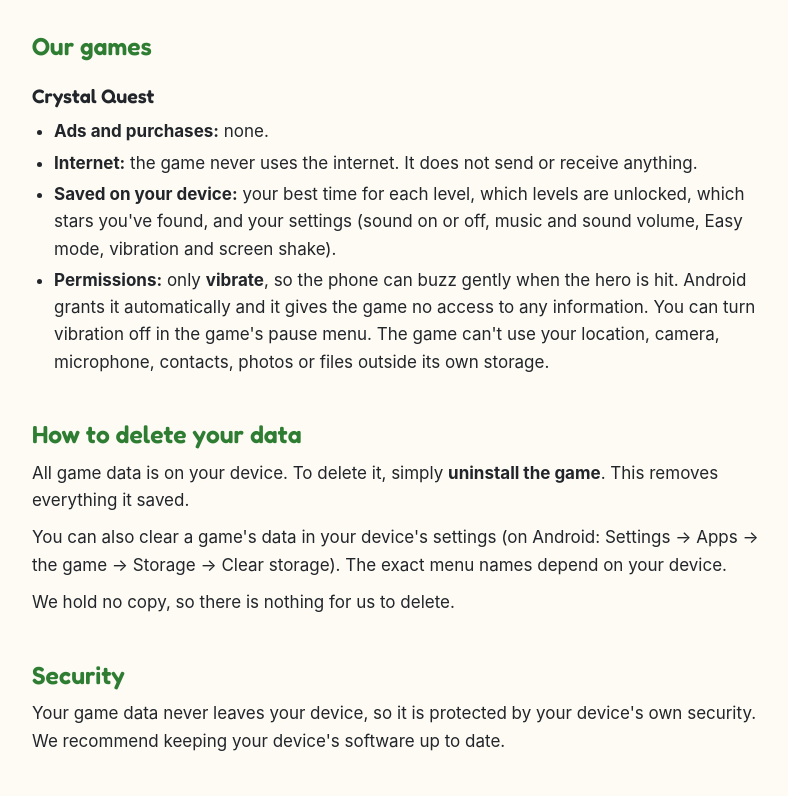
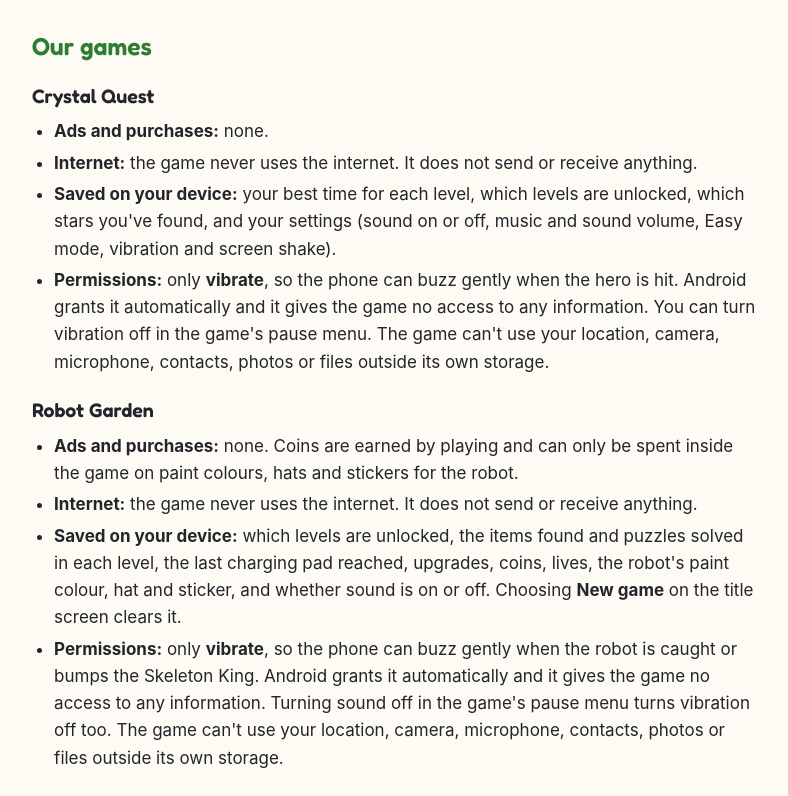
Before and after one commit to daverh/kikamatic, a plain HTML site: page privacy-policy.html in a window 1280 px wide. Shown: the part 2000-2796 px from the top of the page, without its empty margins (244-1032 px from the left). Drawn offline with Linux system fonts and the light colour scheme.

Commit message:
Privacy policy: add Robot Garden
Co-Authored-By: Claude Opus 5.5 <noreply@anthropic.com>

```diff
--- a/privacy-policy.html
+++ b/privacy-policy.html
@@ -19,7 +19,7 @@
 
 <main class="wrap" style="max-width:760px">
 <h1>Kikamatic Privacy Policy</h1>
-<p class="date"><strong>Effective date:</strong> 10 November 2026</p>
+<p class="date"><strong>Effective date:</strong> 11 November 2026</p>
 
 <p>This policy explains how games made by <strong>Kikamatic</strong> handle information. It covers every Kikamatic game on every device. The section <a href="#games">"Our games"</a> lists each game and anything that is specific to it.</p>
 
@@ -72,6 +72,14 @@
   <li><strong>Permissions:</strong> only <strong>vibrate</strong>, so the phone can buzz gently when the hero is hit. Android grants it automatically and it gives the game no access to any information. You can turn vibration off in the game's pause menu. The game can't use your location, camera, microphone, contacts, photos or files outside its own storage.</li>
 </ul>
 
+<h3 id="robot-garden">Robot Garden</h3>
+<ul>
+  <li><strong>Ads and purchases:</strong> none. Coins are earned by playing and can only be spent inside the game on paint colours, hats and stickers for the robot.</li>
+  <li><strong>Internet:</strong> the game never uses the internet. It does not send or receive anything.</li>
+  <li><strong>Saved on your device:</strong> which levels are unlocked, the items found and puzzles solved in each level, the last charging pad reached, upgrades, coins, lives, the robot's paint colour, hat and sticker, and whether sound is on or off. Choosing <strong>New game</strong> on the title screen clears it.</li>
+  <li><strong>Permissions:</strong> only <strong>vibrate</strong>, so the phone can buzz gently when the robot is caught or bumps the Skeleton King. Android grants it automatically and it gives the game no access to any information. Turning sound off in the game's pause menu turns vibration off too. The game can't use your location, camera, microphone, contacts, photos or files outside its own storage.</li>
+</ul>
+
 <h2>How to delete your data</h2>
 <p>All game data is on your device. To delete it, simply <strong>uninstall the game</strong>. This removes everything it saved.</p>
 <p>You can also clear a game's data in your device's settings (on Android: Settings → Apps → the game → Storage → Clear storage). The exact menu names depend on your device.</p>
```
